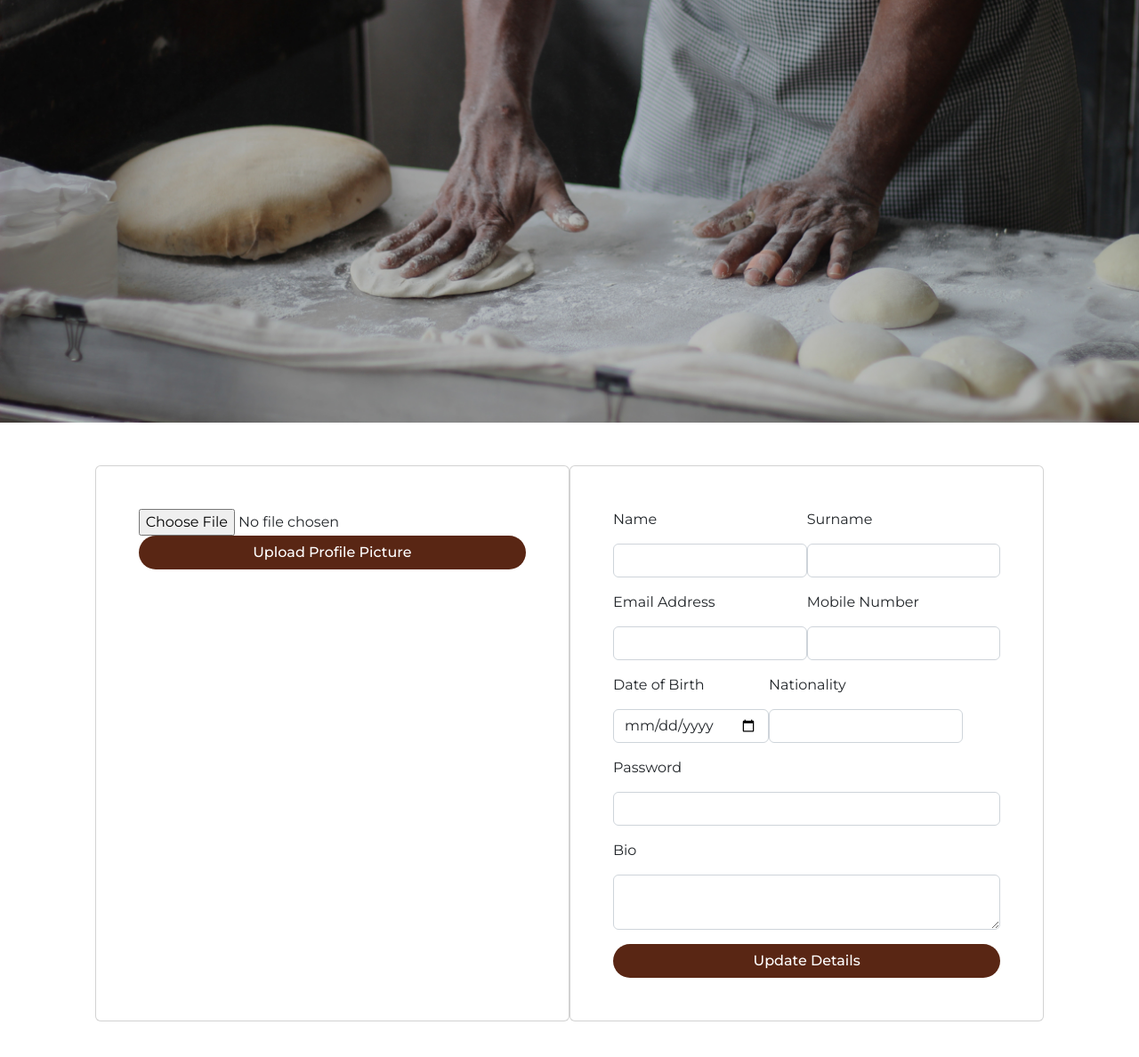
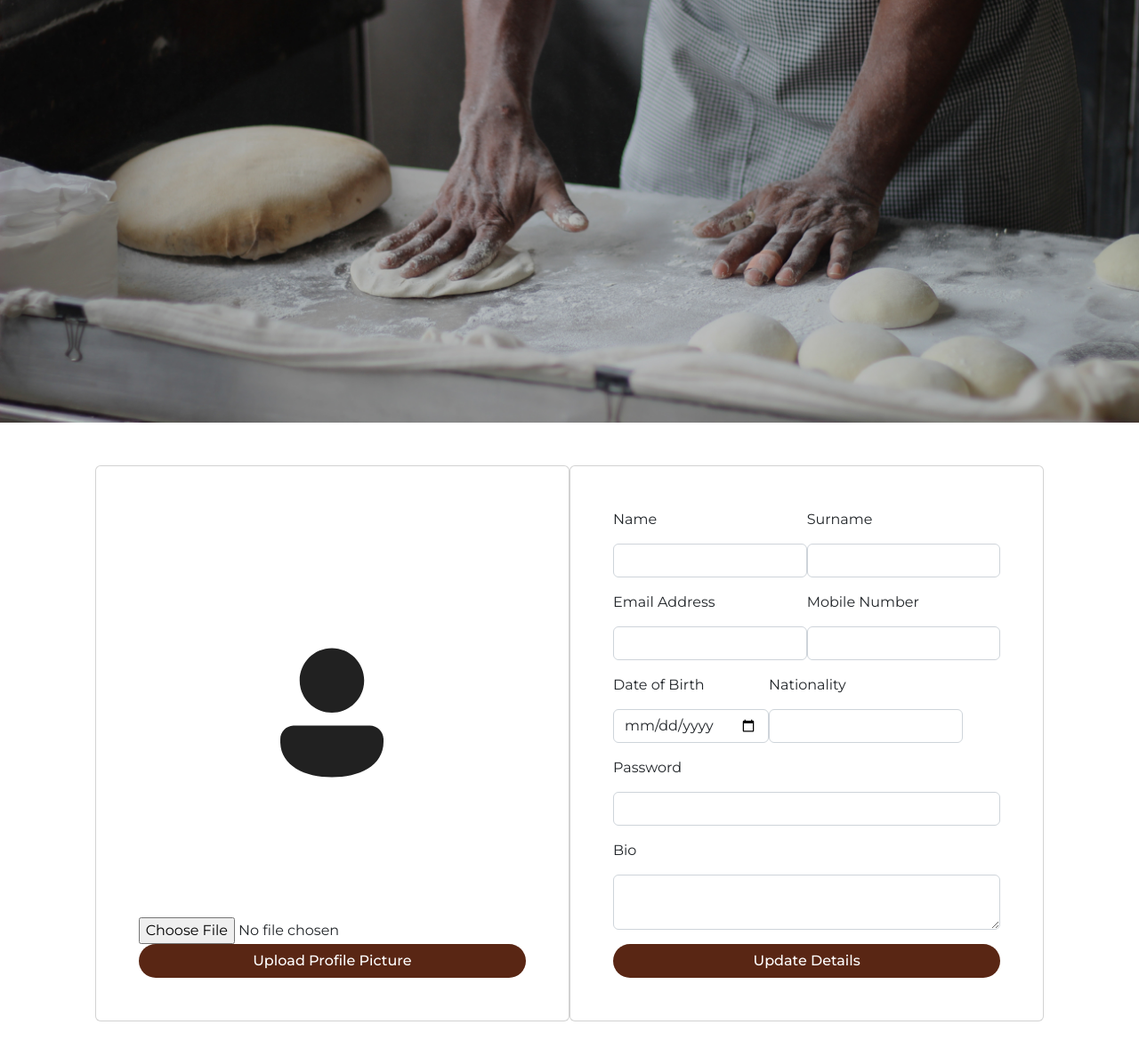
Before and after one commit to Missarik/-bakersDozen, a PHP site: page /account.php in a window 1280 px wide. Shown: the part 245-1433 px from the top of the page at 89% size. Run offline with PHP 8.4, Linux system fonts and the light colour scheme; some libraries are stand-ins or nearby versions.

Commit message:
11/01/2023

```diff
--- a/BakersDozen/account.php
+++ b/BakersDozen/account.php
@@ -9,6 +9,7 @@
     </div>
     <div class="pt-5 container-fluid flexBox justify-content-center p-5">
         <div class="col-lg-5 col-sm-11 p-5 card">
+        <img src="../Images/person.svg" class="profileUser" alt="">
             <input type="file" name="userfile" id="userfile">
             <button type="submit" class="btn shopNow" name="submit" value="upload" id="upload">Upload Profile Picture</button>
         </div>
```
